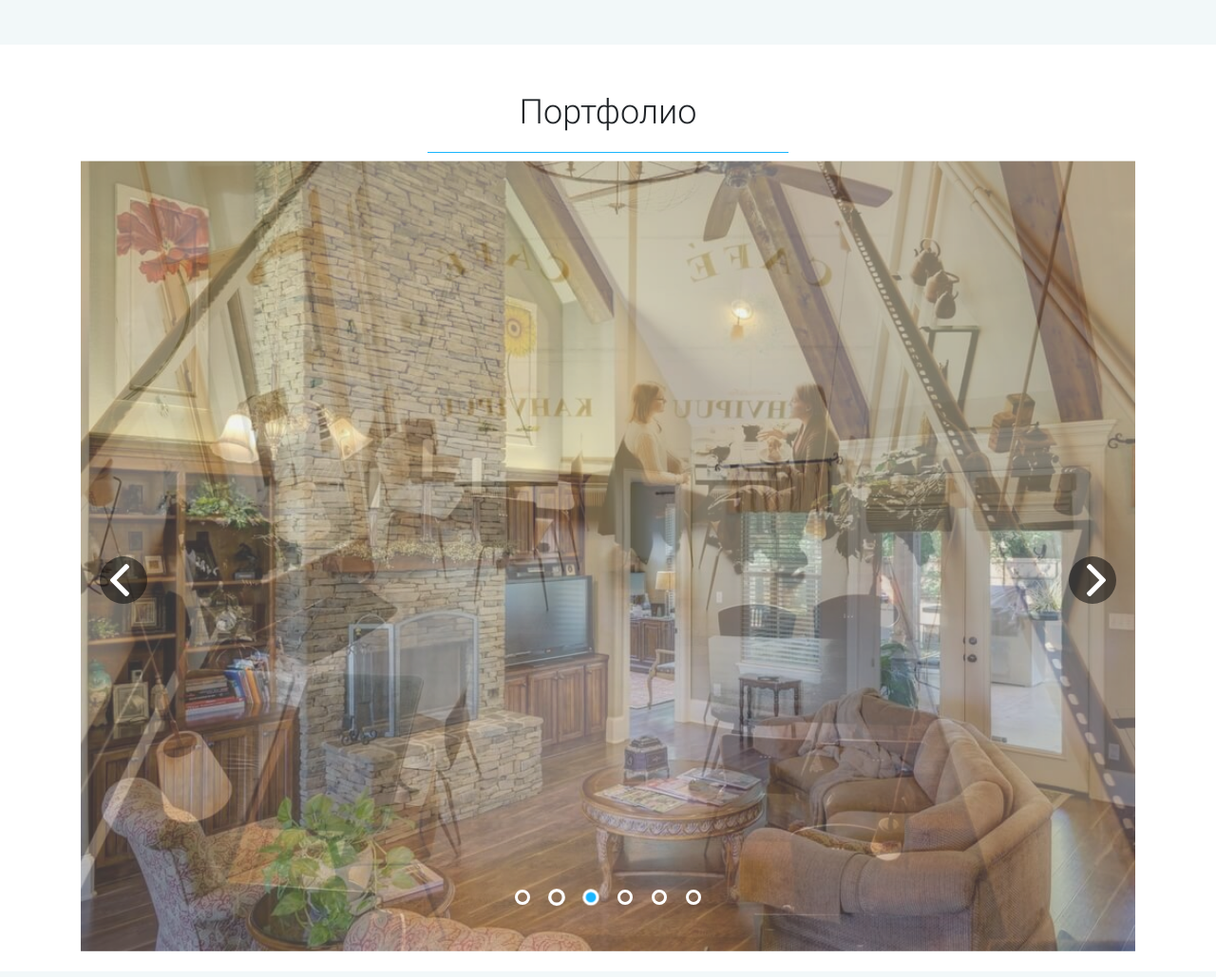
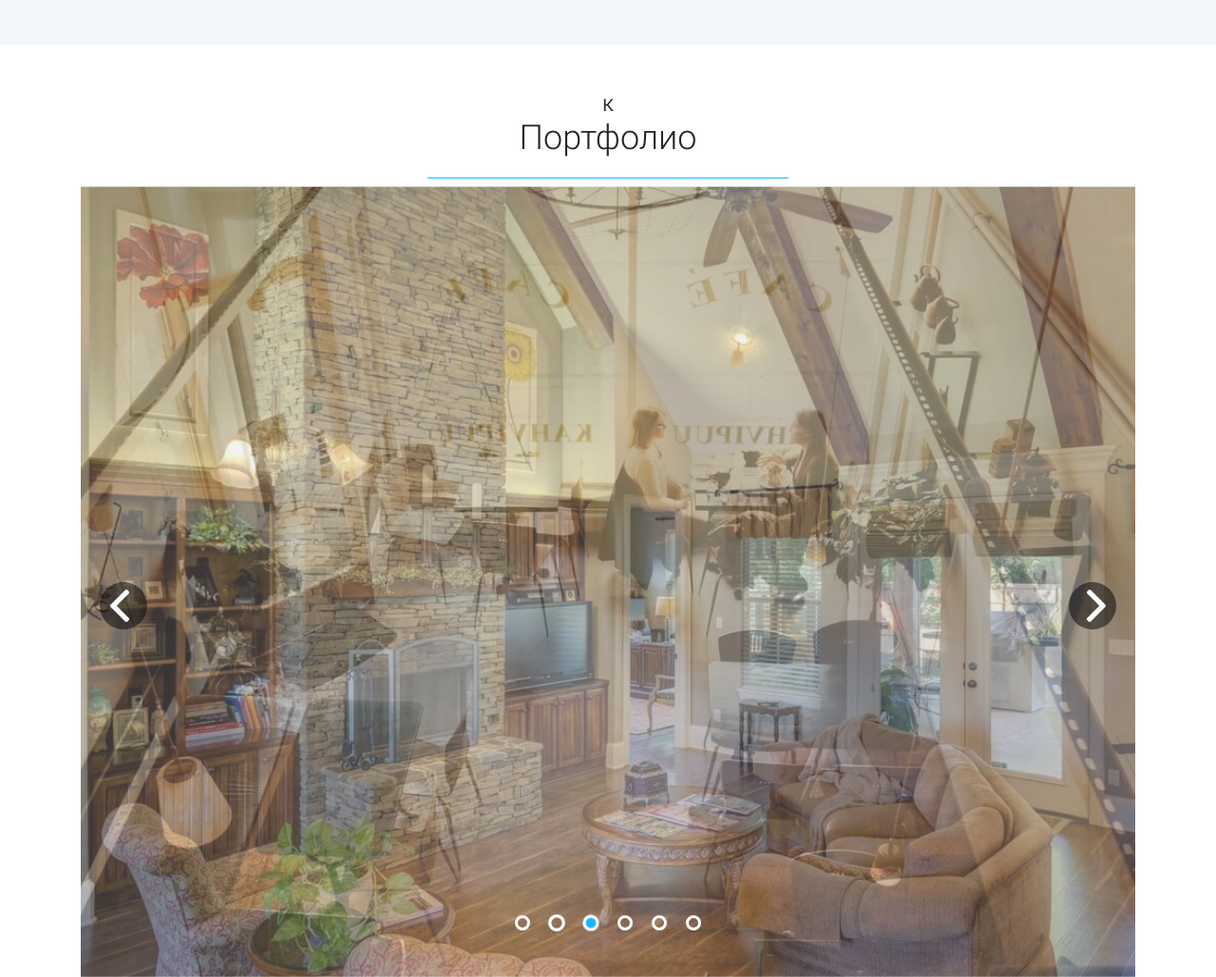
Before and after one commit to diz1/3dGlo, a plain HTML site: page index.html in a window 1280 px wide. Shown: the part 1368-2397 px from the top of the page at 95% size. Drawn offline with Linux system fonts and the light colour scheme.

Commit message:
lesson_21 to master

```diff
--- a/index.html
+++ b/index.html
@@ -165,7 +165,7 @@
 </div>
 
 <div id="portfolio" class="portfolio">
-	<div class="container">
+	<div class="container">K
 		<h2>Портфолио</h2>
 		<div class="underline"></div>
 		<ul class="portfolio-content" id="all-progects">
```
